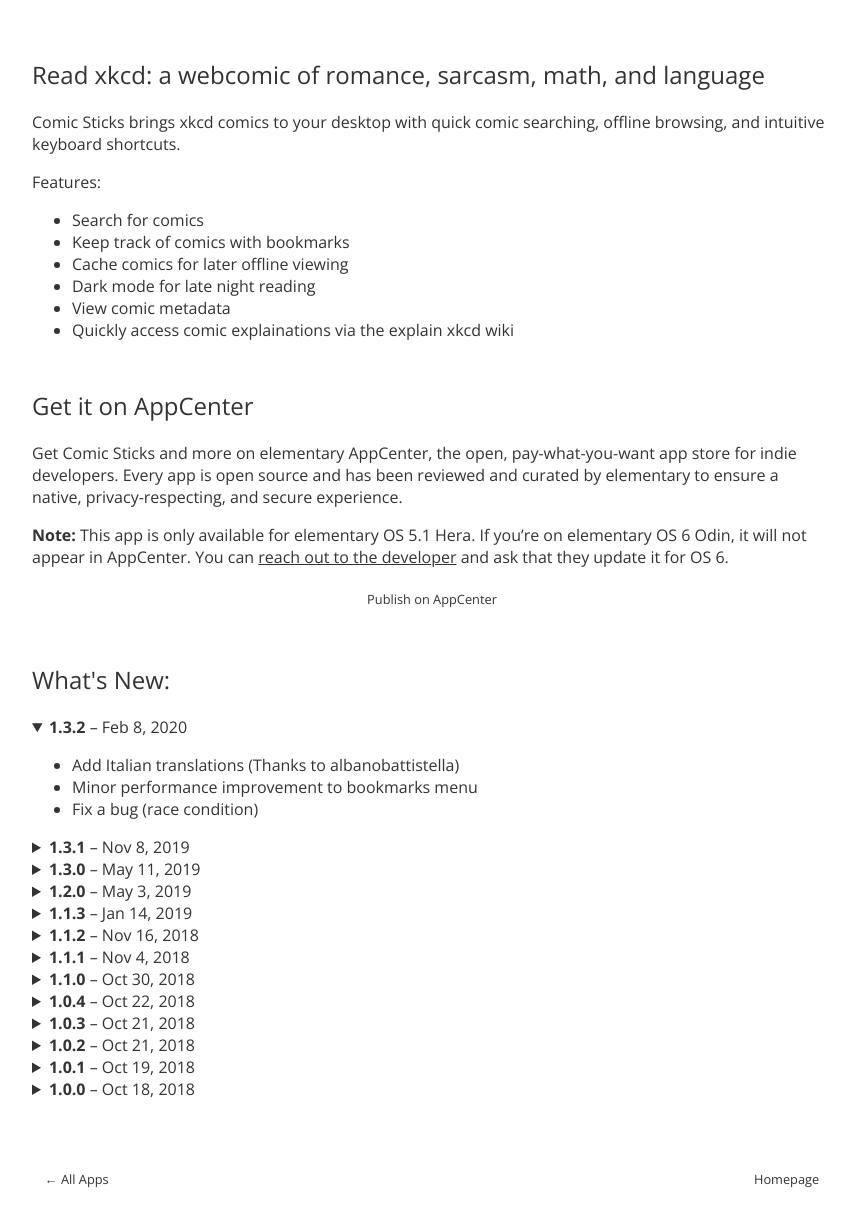
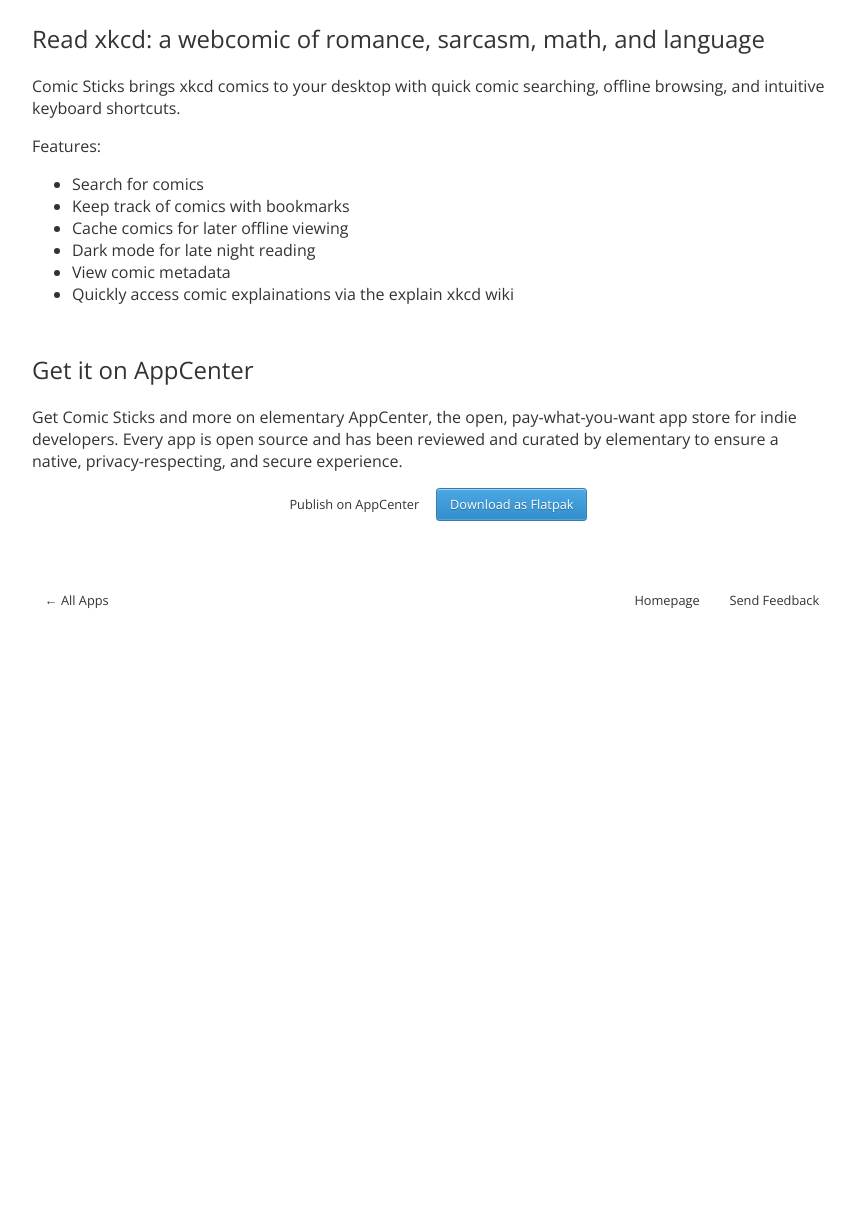
Before and after one commit to elementary/appcenter-web, a Jekyll site: the page built from _apps/com.github.rkoesters.xkcd-gtk.md, in a window 1280 px wide and 1400 px high, scrolled down 264 px. Shown: the part 190-1400 px from the top of the window, without its empty margins (208-1063 px from the left). Built offline with Jekyll 4.4.1, drawn with Linux system fonts in a browser that asks for light colours; nearby versions of some CDN libraries; after the commit the page ends 1085 px from its top, so only the background shows below that.

Commit message:
Automatic update of data

```diff
--- a/_apps/com.github.rkoesters.xkcd-gtk.md
+++ b/_apps/com.github.rkoesters.xkcd-gtk.md
@@ -5,148 +5,29 @@ summary: "Read xkcd: a webcomic of romance, sarcasm, math, and language"
 developer: "Ryan Koesters"
 homepage: https://github.com/rkoesters/xkcd-gtk
 help_page: false
-bugtracker: false
-dist: hera
+bugtracker: https://github.com/rkoesters/xkcd-gtk/issues
+dist: flatpak
 screenshots:
-  - https://appstream.elementary.io/appcenter/media/bionic/com/github/rkoesters.xkcd-gtk/C3A095D135DB83EE2D2AFD0CFC054EDC/screenshots/image-1_orig.png
-  - https://appstream.elementary.io/appcenter/media/bionic/com/github/rkoesters.xkcd-gtk/C3A095D135DB83EE2D2AFD0CFC054EDC/screenshots/image-2_orig.png
-  - https://appstream.elementary.io/appcenter/media/bionic/com/github/rkoesters.xkcd-gtk/C3A095D135DB83EE2D2AFD0CFC054EDC/screenshots/image-3_orig.png
+  - https://raw.githubusercontent.com/rkoesters/xkcd-gtk/master/screenshots/screenshot-1@2x.png
 icons:
-  "64": https://appstream.elementary.io/appcenter/media/bionic/com/github/rkoesters.xkcd-gtk/C3A095D135DB83EE2D2AFD0CFC054EDC/icons/64x64/com.github.rkoesters.xkcd-gtk_com.github.rkoesters.xkcd-gtk.png
-  "128": https://appstream.elementary.io/appcenter/media/bionic/com/github/rkoesters.xkcd-gtk/C3A095D135DB83EE2D2AFD0CFC054EDC/icons/128x128/com.github.rkoesters.xkcd-gtk_com.github.rkoesters.xkcd-gtk.png
-  "64@2": https://appstream.elementary.io/appcenter/media/bionic/com/github/rkoesters.xkcd-gtk/C3A095D135DB83EE2D2AFD0CFC054EDC/icons/64x64@2/com.github.rkoesters.xkcd-gtk_com.github.rkoesters.xkcd-gtk.png
+  '64': https://flatpak.elementary.io/repo/appstream/x86_64/icons/64x64/com.github.rkoesters.xkcd-gtk.png
+  '128': https://flatpak.elementary.io/repo/appstream/x86_64/icons/128x128/com.github.rkoesters.xkcd-gtk.png
 color:
   primary: "#96a8c8"
   primary-text: "#1a1a1a"
 price: false
 releases:
-- version: 1.3.2
-  unix-timestamp: 1581120000
-  description: |-
-    <ul>
 
-      <li>Add Italian translations (Thanks to albanobattistella)</li>
-
-      <li>Minor performance improvement to bookmarks menu</li>
-
-      <li>Fix a bug (race condition)</li>
-
-    </ul>
-- version: 1.3.1
-  unix-timestamp: 1573171200
-  description: |-
-    <ul>
-
-      <li>Add loading icon while fetching comic</li>
-
-      <li>Add Dutch translations (Thanks to Vistaus)</li>
-
-    </ul>
-- version: 1.3.0
-  unix-timestamp: 1557532800
-  description: |-
-    <ul>
-
-      <li>Add bookmarks for keeping track of comics</li>
-
-      <li>Update search menu to not waste space</li>
-
-    </ul>
-- version: 1.2.0
-  unix-timestamp: 1556841600
-  description: |-
-    <ul>
-
-      <li>Add support for translations (user interface only, comics will remain in their original language)</li>
-
-      <li>Add French translations (Thanks to NathanBnm)</li>
-
-    </ul>
-- version: 1.1.3
-  unix-timestamp: 1547424000
-  description: |-
-    <p>Fix for changes to xkcd API encoding.</p>
-- version: 1.1.2
-  unix-timestamp: 1542326400
-  description: |-
-    <ul>
-
-      <li>Fix restoring of window state when maximized</li>
-
-    </ul>
-- version: 1.1.1
-  unix-timestamp: 1541289600
-  description: |-
-    <ul>
-
-      <li>Add keyboard shortcut for dark mode</li>
-
-      <li>Fix saving of properties window state</li>
-
-    </ul>
-- version: 1.1.0
-  unix-timestamp: 1540857600
-  description: |-
-    <p>The dark mode update!</p>
-
-    <ul>
-
-      <li>Add dark mode that inverts the comic image to improve readability in the dark</li>
-
-      <li>Add buttons to titlebar for jumping to the first comic and the newest comic</li>
-
-      <li>Fix issue with encoding of comic metadata (fixes display of special characters and emojis)</li>
-
-      <li>Fix memory leak when closing additional comic windows</li>
-
-    </ul>
-- version: 1.0.4
-  unix-timestamp: 1540166400
-  description: |-
-    <p>Update app metadata to pass appstream-util validate-relax</p>
-- version: 1.0.3
-  unix-timestamp: 1540080000
-  description: |-
-    <p>Revert fuzzy searching due to regressions</p>
-- version: 1.0.2
-  unix-timestamp: 1540080000
-  description: |-
-    <p>Minor fixes</p>
-
-    <ul>
-
-      <li>Use fuzzy searching</li>
-
-      <li>Only show alt text when hovering directly over the comic image</li>
-
-    </ul>
-- version: 1.0.1
-  unix-timestamp: 1539907200
-  description: |-
-    <p>Update OARS metadata.</p>
-- version: 1.0.0
-  unix-timestamp: 1539820800
-  description: |-
-    <p>First stable release</p>
-
-    <ul>
-
-      <li>Improve startup time</li>
-
-      <li>Add keyboard shortcuts for faster navigation</li>
-
-    </ul>
-redirect_from:
-  - /com.github.rkoesters.xkcd-gtk.desktop/
+redirect_from: /com.github.rkoesters.xkcd-gtk.desktop/
 ---
 
 <p>Comic Sticks brings xkcd comics to your desktop with quick comic searching, offline browsing, and intuitive keyboard shortcuts.</p>
 <p>Features:</p>
 <ul>
-  <li>Search for comics</li>
-  <li>Keep track of comics with bookmarks</li>
-  <li>Cache comics for later offline viewing</li>
-  <li>Dark mode for late night reading</li>
-  <li>View comic metadata</li>
-  <li>Quickly access comic explainations via the explain xkcd wiki</li>
+<li>Search for comics</li>
+<li>Keep track of comics with bookmarks</li>
+<li>Cache comics for later offline viewing</li>
+<li>Dark mode for late night reading</li>
+<li>View comic metadata</li>
+<li>Quickly access comic explainations via the explain xkcd wiki</li>
 </ul>
```
